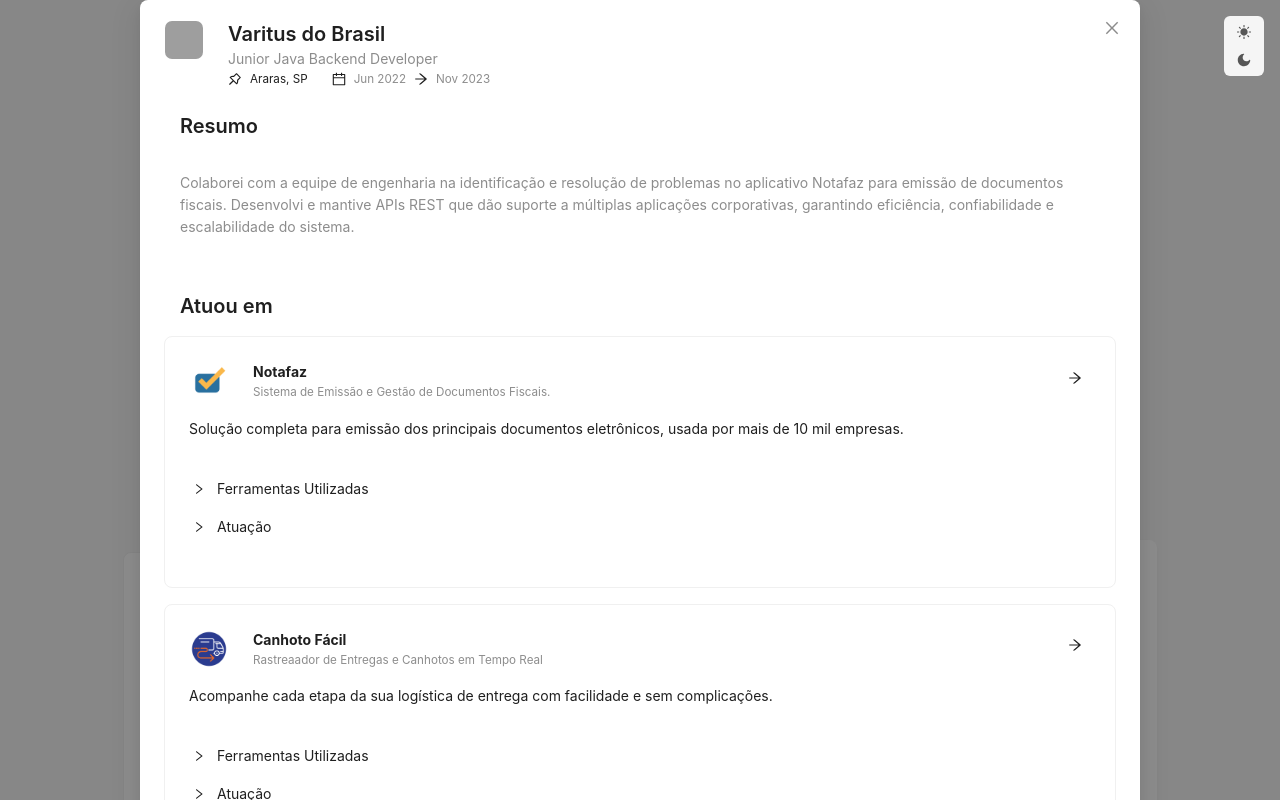
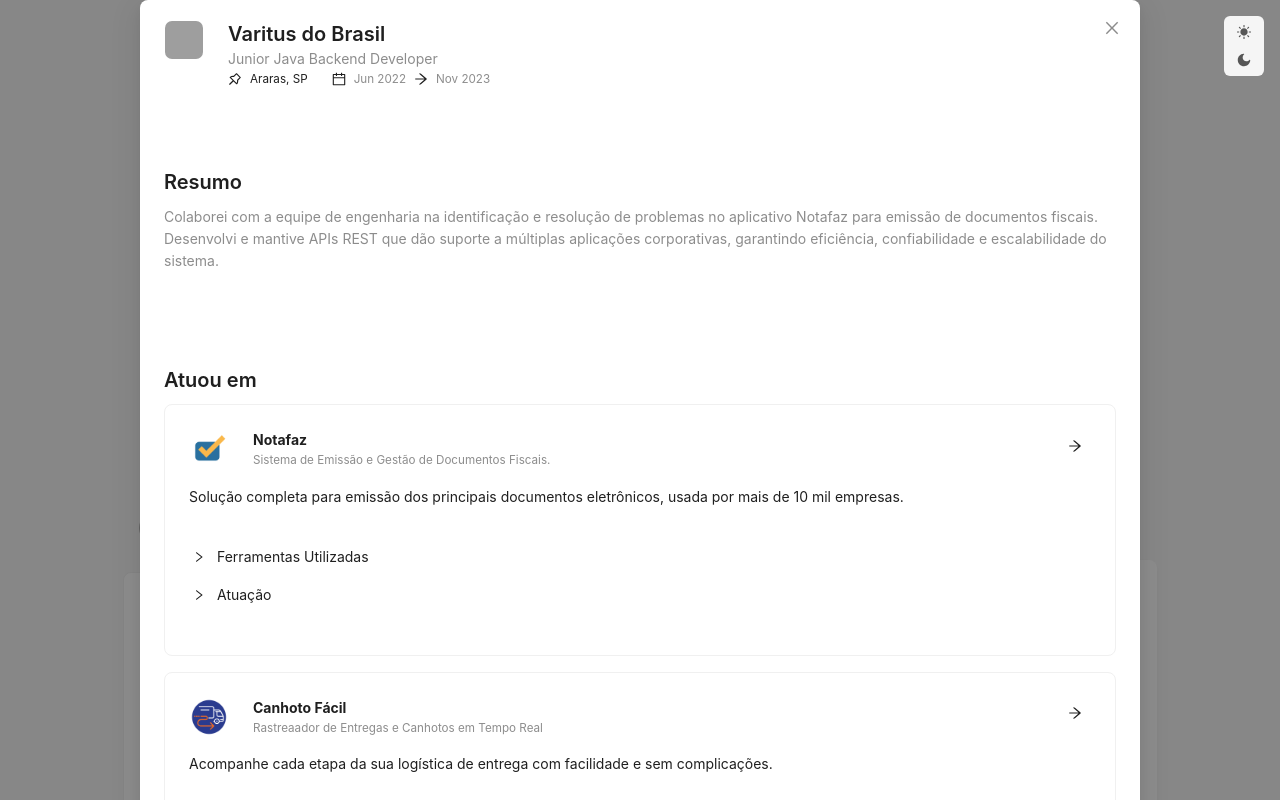
Before and after one commit to eduardowgmendes/personal-resume, a React (Vite) app: page / in a window 1280 px wide. Both pictures are taken after a click on the element 462 px from the left and 701 px from the top of the page. Shown: the top 800 px of the page. Built offline with nearby package versions, Linux system fonts and the light colour scheme; grey boxes are pictures that could not be loaded; a web font is replaced by a local one.

Commit message:
added icons to default sections headers

```diff
--- a/src/components/Courses.jsx
+++ b/src/components/Courses.jsx
@@ -4,6 +4,7 @@
 import Paragraph from "antd/es/typography/Paragraph";
 import DateFormat from "../utils/DateFormat";
 import { CheckCircleOutlined, LoadingOutlined, MinusOutlined, ReadOutlined, ShopOutlined, SyncOutlined } from "@ant-design/icons";
+import { IconBook, IconBooks, IconFileCertificate } from "@tabler/icons-react";
 
 export default function Courses({ courses }) {
     return (
@@ -11,7 +12,7 @@
 
             <Flex vertical>
 
-                <SectionHeader title={'Cursos'} />
+                <SectionHeader icon={<IconFileCertificate size={20} />} title={'Cursos'} />
 
                 <Card bordered={false} size="small">
                     {courses.map((course, index) => (
--- a/src/components/Education.jsx
+++ b/src/components/Education.jsx
@@ -5,6 +5,7 @@
 import DateFormat from "../utils/DateFormat";
 import { CheckCircleOutlined, LoadingOutlined, MinusOutlined, ReadOutlined, RightOutlined, SyncOutlined } from "@ant-design/icons";
 import { FontAwesomeIcon } from "@fortawesome/react-fontawesome";
+import { IconSchool } from "@tabler/icons-react";
 
 const { useBreakpoint } = Grid;
 
@@ -14,7 +15,7 @@
 
     return (
         <Layout>
-            <SectionHeader title={'Formação'} />
+            <SectionHeader icon={<IconSchool size={20} />} title={'Formação'} />
             <Card bordered={false} size="small">
                 {education.map((item, index) => (
 
--- a/src/components/SectionHeader.jsx
+++ b/src/components/SectionHeader.jsx
@@ -1,12 +1,18 @@
-import { Flex, Layout } from "antd";
+import { Avatar, Flex, Layout } from "antd";
 import Title from "antd/es/typography/Title";
 
-export default function SectionHeader({ title }) {
+export default function SectionHeader({ title, icon }) {
     return (
         <Layout style={{ background: 'transparent' }}>
-            <Flex align="center" justify="stretch" gap={'small'} style={{padding: '1rem'}}>
-                <Title level={4} style={{ margin: 0 }}>{title}</Title>
-            </Flex>
+            {icon ?
+                <Flex align="center" justify="space-between" gap={'small'} style={{ padding: '1rem 1rem 1rem 1rem', margin: '1rem 0 0 0' }} wrap>
+                    <Avatar icon={icon} size={'middle'} />
+                    <Title level={4} style={{ flex: 1, margin: 0 }} ellipsis={{ rows: 1, expandable: false, symbol: '...' }}>{title}</Title>
+                </Flex> :
+                <Flex align="center" justify="stretch" gap={'small'} style={{ padding: '1rem 0rem 0rem 0rem', margin: '1rem 0 0 0' }}>
+                    <Title level={4} ellipsis={{ rows: 1, expandable: false, symbol: '...' }}>{title}</Title>
+                </Flex>
+            }
         </Layout>
     )
 }
--- a/src/components/Skills.jsx
+++ b/src/components/Skills.jsx
@@ -3,6 +3,7 @@
 import Title from "antd/es/typography/Title";
 import Paragraph from "antd/es/typography/Paragraph";
 import { MinusOutlined } from "@ant-design/icons";
+import { IconBackpack } from "@tabler/icons-react";
 
 export default function Skills({ skills }) {
     return (
@@ -10,14 +11,14 @@
 
             <Flex vertical>
 
-                <SectionHeader title={'Skills'} />
+                <SectionHeader icon={<IconBackpack size={20} />} title={'Skills'} />
 
                 <Card bordered={false} >
                     <Flex vertical>
                         <Title level={5}>Backend</Title>
                         {skills.backend.map((item, index) => (
 
-                            <Paragraph key={index} style={{ margin: 0 }}><span style={{marginInlineEnd: '.5rem'}}><MinusOutlined /></span>{item}</Paragraph>
+                            <Paragraph key={index} style={{ margin: 0 }}><span style={{ marginInlineEnd: '.5rem' }}><MinusOutlined /></span>{item}</Paragraph>
 
                         ))}
                     </Flex>
@@ -26,7 +27,7 @@
                         <Title level={5}>Frontend</Title>
                         {skills.frontend.map((item, index) => (
 
-                            <Paragraph key={index} style={{ margin: 0 }}><span style={{marginInlineEnd: '.5rem'}}><MinusOutlined /></span>{item}</Paragraph>
+                            <Paragraph key={index} style={{ margin: 0 }}><span style={{ marginInlineEnd: '.5rem' }}><MinusOutlined /></span>{item}</Paragraph>
 
                         ))}
                     </Flex>
@@ -35,7 +36,7 @@
                         <Title level={5}>Android</Title>
                         {skills.android.map((item, index) => (
 
-                            <Paragraph key={index} style={{ margin: 0 }}><span style={{marginInlineEnd: '.5rem'}}><MinusOutlined /></span>{item}</Paragraph>
+                            <Paragraph key={index} style={{ margin: 0 }}><span style={{ marginInlineEnd: '.5rem' }}><MinusOutlined /></span>{item}</Paragraph>
 
                         ))}
                     </Flex>
@@ -44,7 +45,7 @@
                         <Title level={5}>Banco de Dados</Title>
                         {skills.databases.map((item, index) => (
 
-                            <Paragraph key={index} style={{ margin: 0 }}><span style={{marginInlineEnd: '.5rem'}}><MinusOutlined /></span>{item}</Paragraph>
+                            <Paragraph key={index} style={{ margin: 0 }}><span style={{ marginInlineEnd: '.5rem' }}><MinusOutlined /></span>{item}</Paragraph>
 
                         ))}
                     </Flex>
@@ -53,7 +54,7 @@
                         <Title level={5}>Ferramentas</Title>
                         {skills.tools.map((item, index) => (
 
-                            <Paragraph key={index} style={{ margin: 0 }}><span style={{marginInlineEnd: '.5rem'}}><MinusOutlined /></span>{item}</Paragraph>
+                            <Paragraph key={index} style={{ margin: 0 }}><span style={{ marginInlineEnd: '.5rem' }}><MinusOutlined /></span>{item}</Paragraph>
 
                         ))}
                     </Flex>
--- a/src/components/WorkExperience.jsx
+++ b/src/components/WorkExperience.jsx
@@ -6,6 +6,7 @@
 import WorkExperienceOverview from "./WorkExperienceOverview";
 import ListItem from "./ListItem";
 import KanbamItem from "./KanbamItem";
+import { IconTools } from "@tabler/icons-react";
 
 const { useBreakpoint } = Grid;
 
@@ -41,7 +42,7 @@
     return (
         <Layout>
             <Flex align="center" justify="space-between" gap={'large'}>
-                <SectionHeader title={'Experiência Profissional'} />
+                <SectionHeader icon={<IconTools size={20} />} title={'Experiência Profissional'} />
                 <Segmented onChange={handleLayoutChange} options={[
                     { value: 'list', icon: <BarsOutlined /> },
                     { value: 'kanbam', icon: <AppstoreOutlined /> }
--- a/src/components/WorkExperienceOverview.jsx
+++ b/src/components/WorkExperienceOverview.jsx
@@ -44,7 +44,7 @@
     return (
         <Flex vertical>
 
-            <Row gutter={[8, 8]}>
+            <Row gutter={[8, 48]}>
                 <Col span={24} >
                     <Flex align="start" justify="center" gap={'large'}>
 
@@ -83,7 +83,7 @@
                     <Flex align="center" >
                         <SectionHeader title={'Resumo'} />
                     </Flex>
-                    <Flex align={'center'} justify={'center'} style={{ padding: '1rem' }}>
+                    <Flex align={'center'} justify={'center'}>
                         <Paragraph type="secondary">{workExperience.description}</Paragraph>
                     </Flex>
                 </Col>
@@ -385,7 +385,7 @@
                     <Col xs={24} sm={24} md={24} lg={24} xl={24} xxl={24} >
                         <Flex vertical justify="start" gap={'large'}>
                             <SectionHeader title={'Linha do Tempo'} />
-                            <Flex vertical style={{ padding: '0 1rem 0 1rem' }}>
+                            <Flex vertical>
                                 <Timeline
                                     mode="left"
                                     items={workExperience.timeline.map(time => ({
```
Also changed, not shown: src/local/resume.json.
